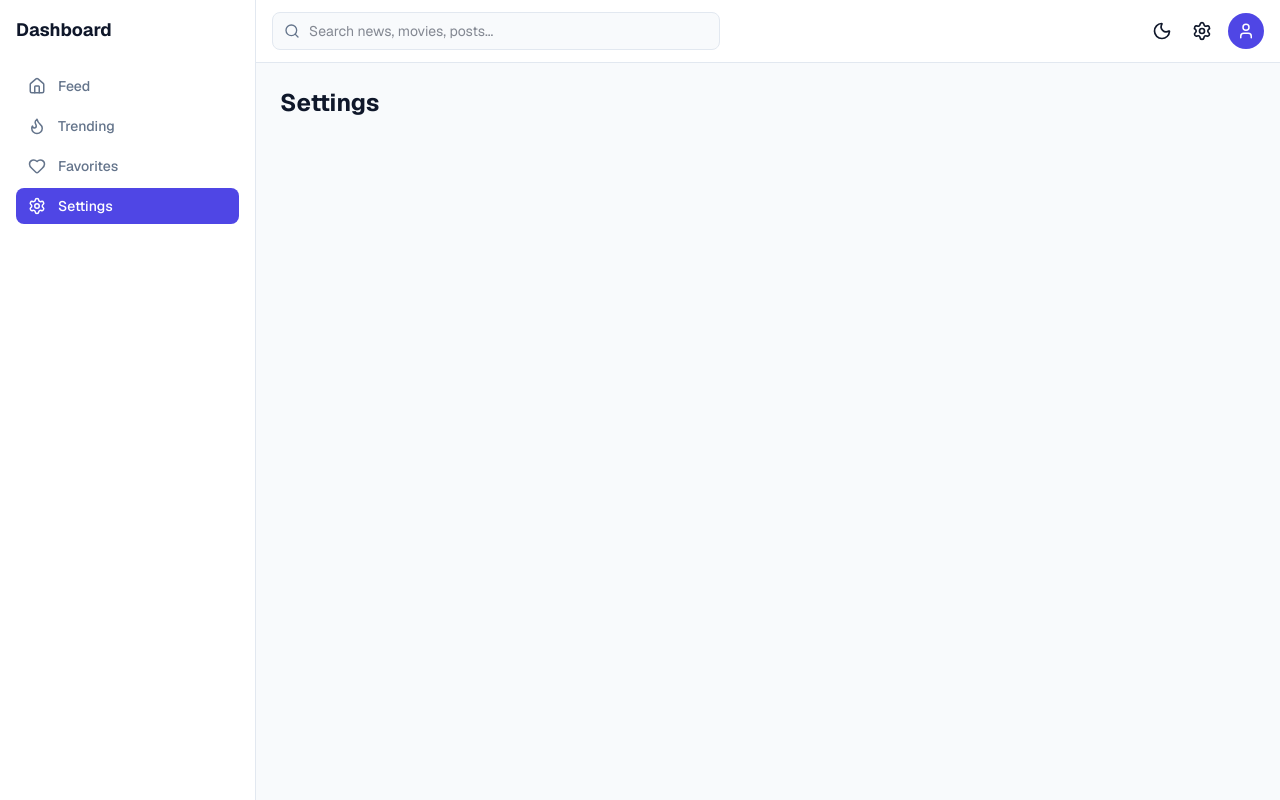
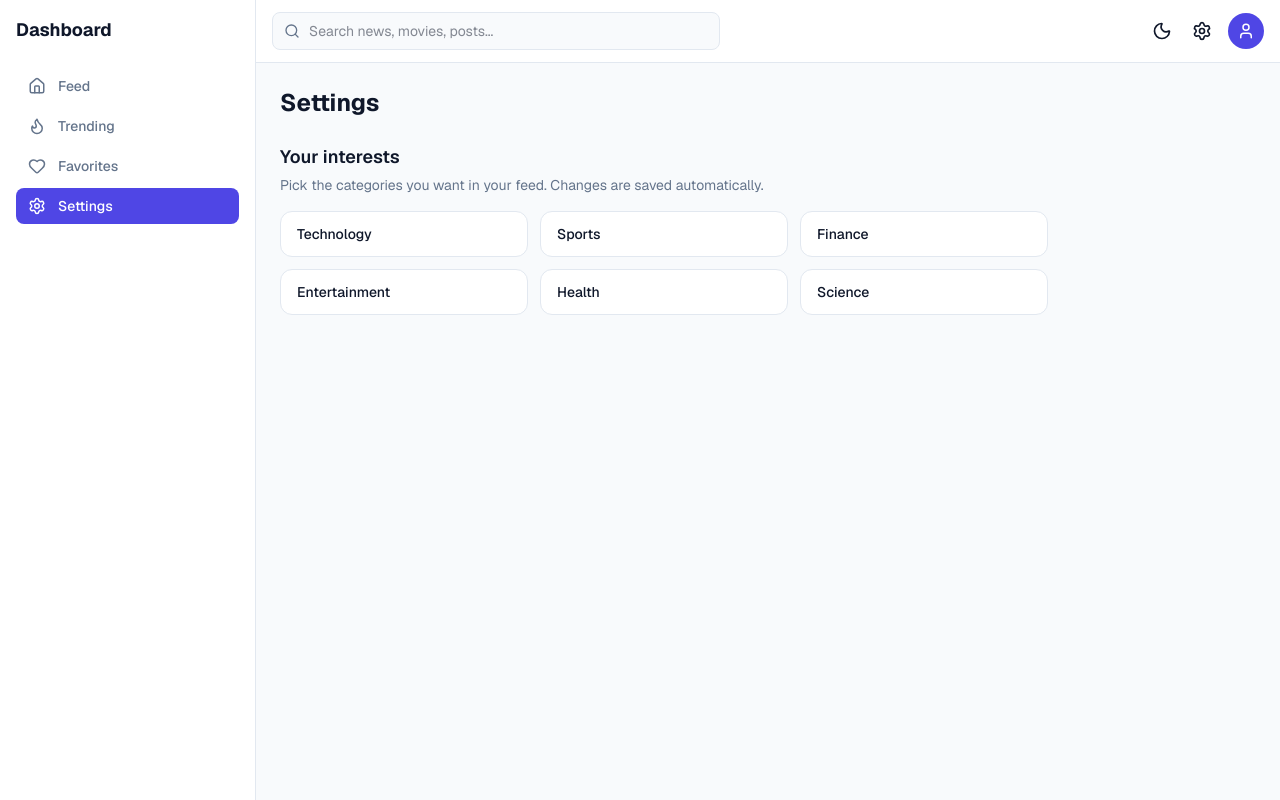
Before and after one commit to ShekharPatil28/content-dashboard, a Next.js app: page /settings in a window 1280 px wide. Built offline with nearby package versions, Linux system fonts and the light colour scheme.

Commit message:
"added settings category picker and favorites page"

```diff
--- a/src/app/favorites/page.tsx
+++ b/src/app/favorites/page.tsx
@@ -1,3 +1,10 @@
+import FavoritesList from "@/components/feed/FavoritesList";
+
 export default function FavoritesPage() {
-  return <h1 className="text-2xl font-bold">Favorites</h1>;
+  return (
+    <div>
+      <h1 className="mb-6 text-2xl font-bold">Favorites</h1>
+      <FavoritesList />
+    </div>
+  );
 }
--- a/src/app/settings/page.tsx
+++ b/src/app/settings/page.tsx
@@ -1,3 +1,10 @@
+import CategoryPicker from "@/components/settings/CategoryPicker";
+
 export default function SettingsPage() {
-  return <h1 className="text-2xl font-bold">Settings</h1>;
+  return (
+    <div className="max-w-3xl">
+      <h1 className="mb-6 text-2xl font-bold">Settings</h1>
+      <CategoryPicker />
+    </div>
+  );
 }
--- /dev/null
+++ b/src/components/feed/FavoritesList.tsx
@@ -0,0 +1,40 @@
+"use client";
+
+import Link from "next/link";
+import { Heart } from "lucide-react";
+import ContentCard from "@/components/cards/ContentCard";
+import EmptyState from "@/components/ui/EmptyState";
+import { useAppSelector } from "@/hooks/redux";
+import { CARD_GRID } from "@/lib/constants";
+
+export default function FavoritesList() {
+  const favorites = useAppSelector((s) => s.favorites);
+
+  if (favorites.length === 0) {
+    return (
+      <EmptyState
+        icon={Heart}
+        title="No favorites yet"
+        description="Tap the heart on any card and it will be saved here."
+        action={
+          <Link
+            href="/"
+            className="rounded-lg bg-primary px-4 py-2 text-sm font-medium text-primary-foreground hover:opacity-90"
+          >
+            Browse your feed
+          </Link>
+        }
+      />
+    );
+  }
+
+  return (
+    <ul className={CARD_GRID}>
+      {favorites.map((item) => (
+        <li key={item.id}>
+          <ContentCard item={item} />
+        </li>
+      ))}
+    </ul>
+  );
+}
--- a/src/components/feed/Feed.tsx
+++ b/src/components/feed/Feed.tsx
@@ -11,7 +11,7 @@ import { useInfiniteFeed } from "@/hooks/useInfiniteFeed";
 import { getErrorMessage } from "@/lib/errors";
 import InfiniteScroll from "./InfiniteScroll";
 
-const GRID = "grid gap-4 sm:grid-cols-2 xl:grid-cols-3";
+import { CARD_GRID } from "@/lib/constants";
 
 export default function Feed() {
   const categories = useAppSelector((s) => s.preferences.categories);
@@ -37,7 +37,7 @@ export default function Feed() {
 
   if (feed.isLoading) {
     return (
-      <div className={GRID} role="status" aria-label="Loading feed">
+      <div className={CARD_GRID} role="status" aria-label="Loading feed">
         {Array.from({ length: 6 }).map((_, i) => (
           <CardSkeleton key={i} />
         ))}
@@ -71,7 +71,7 @@ export default function Feed() {
           Some sources couldn&apos;t be loaded ({feed.failed.join(", ")}). Showing the rest.
         </p>
       )}
-      <ul className={GRID}>
+      <ul className={CARD_GRID}>
         {feed.items.map((item) => (
           <li key={item.id}>
             <ContentCard item={item} />
--- /dev/null
+++ b/src/components/settings/CategoryPicker.tsx
@@ -0,0 +1,44 @@
+"use client";
+
+import { Check } from "lucide-react";
+import { useAppDispatch, useAppSelector } from "@/hooks/redux";
+import { CATEGORIES } from "@/lib/constants";
+import { toggleCategory } from "@/store/slices/preferencesSlice";
+
+export default function CategoryPicker() {
+  const selected = useAppSelector((s) => s.preferences.categories);
+  const dispatch = useAppDispatch();
+
+  return (
+    <fieldset>
+      <legend className="text-lg font-semibold">Your interests</legend>
+      <p className="mt-1 text-sm text-muted">
+        Pick the categories you want in your feed. Changes are saved automatically.
+      </p>
+      <div className="mt-4 grid gap-3 sm:grid-cols-2 lg:grid-cols-3">
+        {CATEGORIES.map(({ id, label }) => {
+          const checked = selected.includes(id);
+          return (
+            <label
+              key={id}
+              className={`flex cursor-pointer items-center justify-between rounded-xl border px-4 py-3 text-sm font-medium transition-colors focus-within:ring-2 focus-within:ring-primary ${
+                checked
+                  ? "border-primary bg-primary/10"
+                  : "border-border bg-surface hover:bg-background"
+              }`}
+            >
+              {label}
+              <input
+                type="checkbox"
+                checked={checked}
+                onChange={() => dispatch(toggleCategory(id))}
+                className="sr-only"
+              />
+              {checked && <Check size={18} className="text-primary" aria-hidden="true" />}
+            </label>
+          );
+        })}
+      </div>
+    </fieldset>
+  );
+}
--- a/src/lib/constants.ts
+++ b/src/lib/constants.ts
@@ -8,3 +8,4 @@ export const CATEGORIES = [
 ] as const;
 
 export type Category = (typeof CATEGORIES)[number]["id"];
+export const CARD_GRID = "grid gap-4 sm:grid-cols-2 xl:grid-cols-3";
--- a/src/store/slices/preferencesSlice.ts
+++ b/src/store/slices/preferencesSlice.ts
@@ -5,7 +5,7 @@ interface PreferencesState {
   categories: Category[];
 }
 
-const initialState: PreferencesState = { categories: ["technology", "sports"] };
+const initialState: PreferencesState = { categories: [] };
 const preferencesSlice = createSlice({
   name: "preferences",
   initialState,
```
